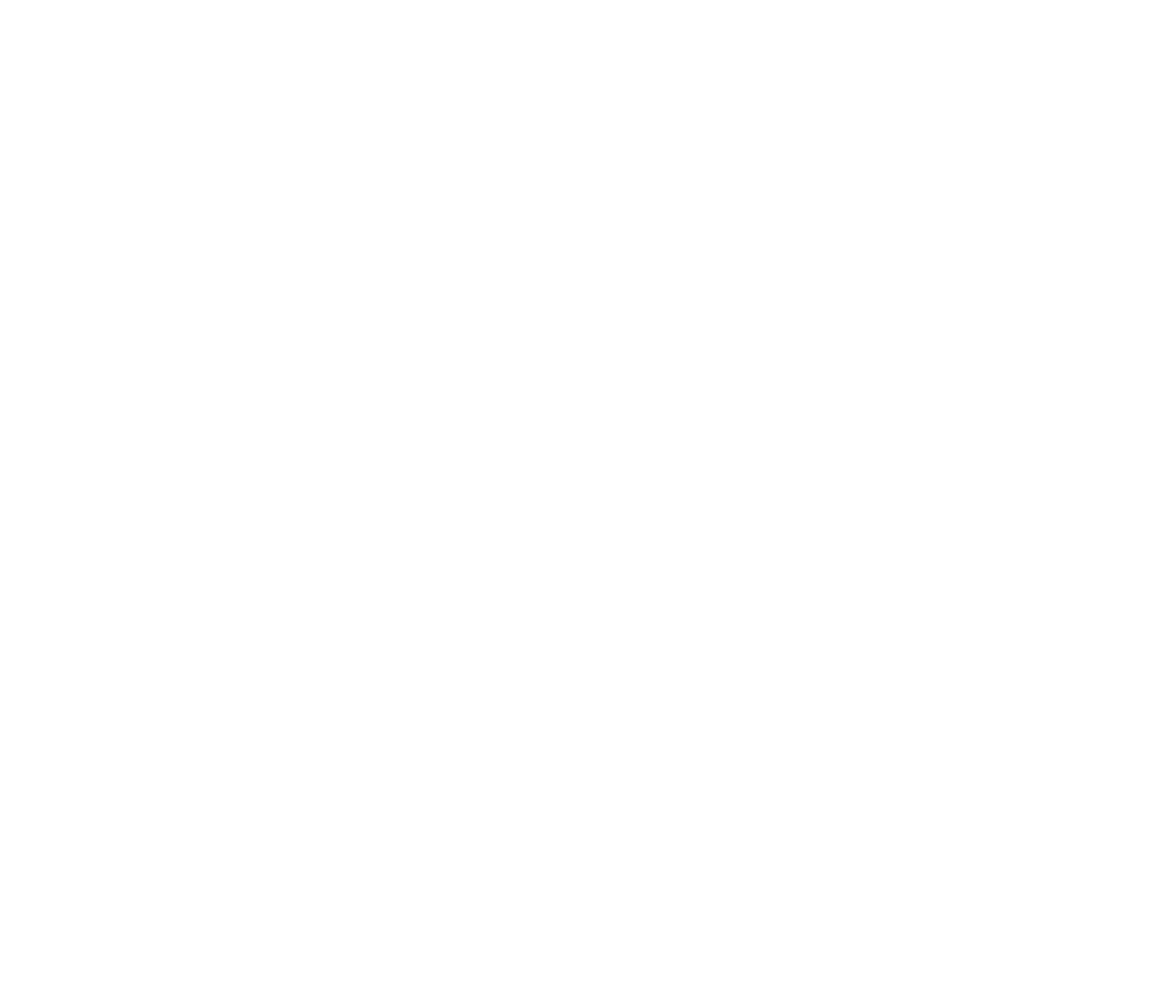
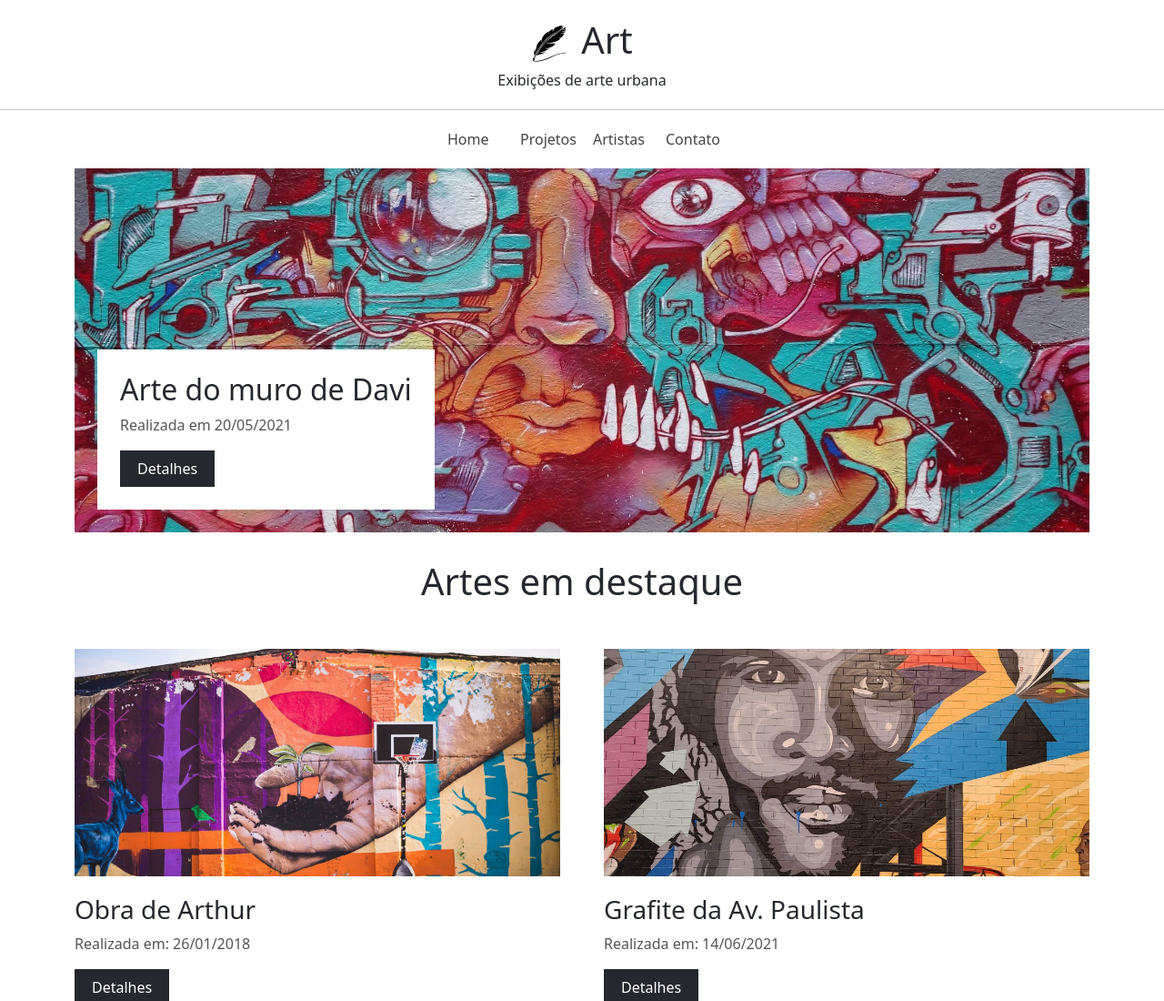
Before and after one commit to LeandroFernandes12/Bootstrap-exemplos-de-uso, a plain HTML site: page 2ª Parte (Bootstrap)/ex11_projeto_art/Art_(Alunos)/index.html in a window 1280 px wide. Shown: the top 1100 px of the page at 91% size. Before the commit the page ends 800 px from the top, so only its background shows below. Drawn offline with nearby package versions, Linux system fonts and the light colour scheme.

Commit message:
Finalização exercício 11
Finalização com o exercício 11.

```diff
--- a/2ª Parte (Bootstrap)/ex11_projeto_art/Art_(Alunos)/css/styles.css
+++ b/2ª Parte (Bootstrap)/ex11_projeto_art/Art_(Alunos)/css/styles.css
@@ -1 +1,148 @@
-/* 2ª Digitação (Aqui) */
+/* ESTILOS GERAIS */
+*{
+    color: #25282e;
+}
+
+a, i {
+   transition: .5s;
+   text-decoration: none;
+}
+
+.secondary-color {
+    color: #555;
+}
+
+.center-image {
+    background-size: cover;
+    background-position: center;
+}
+
+.btn {
+    text-decoration: none;
+    background-color: #25282e;
+    color: #FFF;
+    padding: 7px 18px;
+    border-radius: 0;
+}
+
+.btn:hover {
+    background-color: #333;
+    color: #FFF;
+}
+
+/* HEADER */
+#header {
+    text-align: center;
+    padding: 20px;
+    border-bottom: 1px solid #CCC;
+}
+
+#header p {
+    margin-bottom: 0;
+}
+
+#logo-container {
+    display: flex;
+    justify-content: center;
+}
+
+#logo {
+    width: 40px;
+    margin-right: 15px;
+}
+
+/* NAVBAR */
+#navbar {
+    padding: 10px;
+    margin: 10px auto;
+}
+
+#navbar a {
+    width: 80px;
+    color: #444;
+}
+
+#navbar a:hover {
+    color: c1b696;
+}
+
+/* MAIN IMAGE  */
+.main-image {
+    height: 400px;
+    background-image: url('../img/g_1.jpg');
+    margin-bottom: 30px;
+    position: relative;
+}
+
+.main-image-info {
+    background-color: #FFF;
+    padding: 25px;
+    position: absolute;
+    left: 25px;
+    bottom: 25px;
+}
+
+/* GALLERY */
+#img-2 {
+    background-image: url('../img/g_2.jpg');
+}
+
+#img-3 {
+    background-image: url('../img/g_3.jpg');
+}
+
+#img-4 {
+    background-image: url('../img/g_4.jpg');
+}
+
+#img-5 {
+    background-image: url('../img/g_5.jpg');
+}
+
+#img-6 {
+    background-image: url('../img/g_6.jpg');
+}
+
+#gallery-container h1 {
+    text-align: center;
+}
+
+#gallery-container h1,
+#gallery-container .col-md-6,
+#gallery-container .col-xs-12 {
+  margin-bottom: 50px;
+}
+
+.small-image-container {
+    height: 250px;
+    margin-bottom: 20px;
+}
+
+/* FOOTER */
+
+footer {
+    border-top: 1px solid #CCC;
+    height: 250px;
+    padding: 30px;
+}
+
+footer i {
+    font-size: 20px;
+}
+
+#social-icons-container {
+    padding: 25px;
+}
+
+#social-icons-container div {
+    text-align: center;
+}
+
+footer p {
+    text-align: center;
+    margin: 20px;
+}
+
+a:hover i {
+    color: #c1b696;
+}
--- a/2ª Parte (Bootstrap)/ex11_projeto_art/Art_(Alunos)/index.html
+++ b/2ª Parte (Bootstrap)/ex11_projeto_art/Art_(Alunos)/index.html
@@ -16,7 +16,86 @@
 </head>
 <body>
 
-  <!-- 1ª Digitação (Aqui) -->
-
+  <!-- HEADER -->
+  <div class="container-fluid">
+    <header id="header" class="row">
+      <div id="logo-container">
+        <img id="logo" src="img/art_logo.svg" alt="Art">
+        <h1>Art</h1>
+      </div>
+      <p>Exibições de arte urbana</p>
+    </header>
+    <nav id="navbar" class="container">
+      <div class="row justify-content-center">
+        <a href="#">Home</a>
+        <a href="#">Projetos</a>
+        <a href="#">Artistas</a>
+        <a href="#">Contato</a>
+      </div>
+    </nav>
+  </div>
+  <!-- MAIN IMAGE -->
+  <div class="container" id="main-image-container">
+    <div class="main-image center-image">
+      <div class="main-image-info">
+        <h2>Arte do muro de Davi</h2>
+        <p class="secondary-color">Realizada em 20/05/2021</p>
+        <a class="btn" href="#">Detalhes</a>
+      </div>
+    </div>
+  </div>
+  <!-- GALLERY -->
+   <div class="container" id="gallery-container">
+    <div class="col-12">
+      <h1>Artes em destaque</h1>
+    </div>
+    <div class="row gx-md-5">
+      <div class="col-xs-12 col-md-6">
+        <div class="small-image-container center-image" id="img-2"></div>
+        <h3>Obra de Arthur</h3>
+        <p class="secondary-color">Realizada em: 26/01/2018</p>
+        <a class="btn" href="#">Detalhes</a>
+      </div>
+      <div class="col-xs-12 col-md-6">
+        <div class="small-image-container center-image" id="img-3"></div>
+        <h3>Grafite da Av. Paulista</h3>
+        <p class="secondary-color">Realizada em: 14/06/2021</p>
+        <a class="btn" href="#">Detalhes</a>
+      </div>
+      <div class="col-xs-12 col-md-6">
+        <div class="small-image-container center-image" id="img-4"></div>
+        <h3>Arte em conjunto do metrô</h3>
+        <p class="secondary-color">Realizada em: 19/01/2018</p>
+        <a class="btn" href="#">Detalhes</a>
+      </div>
+      <div class="col-xs-12 col-md-6">
+        <div class="small-image-container center-image" id="img-5"></div>
+        <h3>Obra de Paulo</h3>
+        <p class="secondary-color">Realizada em: 12/12/2015</p>
+        <a class="btn" href="#">Detalhes</a>
+      </div>
+      <div class="col-xs-12 col-md-6">
+        <div class="small-image-container center-image" id="img-6"></div>
+        <h3>Grafite no centro da cidade</h3>
+        <p class="secondary-color">Realizada em: 13/02/2012</p>
+        <a class="btn" href="#">Detalhes</a>
+      </div>
+    </div>
+    <footer class="container">
+      <p class="secondary-color">Nos encontre nas redes sociais:</p>
+      <div class="row justify-content-center" id="social-icons-container">
+        <div class="col-1">
+          <a href="#"><i class="bi bi-facebook secondary-color"></i></a>
+        </div>
+        <div class="col-1">
+          <a href="#"><i class="bi bi-instagram secondary-color"></i></a>
+        </div>
+        <div class="col-1">
+          <a href="#"><i class="bi bi-twitter secondary-color"></i></a>
+        </div>
+      </div>
+      <p class="secondary-color">Art &copy; 2025</p>
+    </footer>
+   </div>
 </body>
 </html>
```
